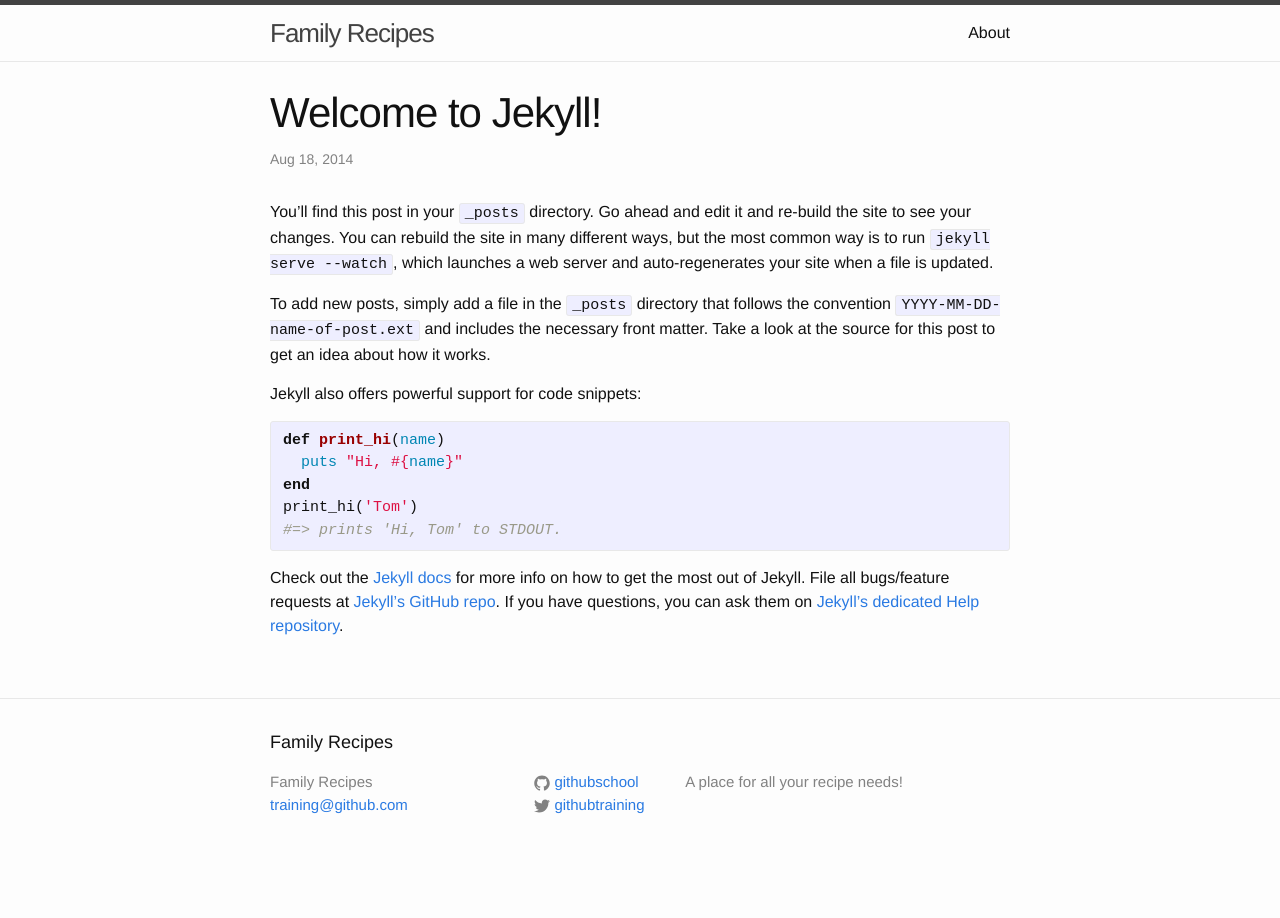
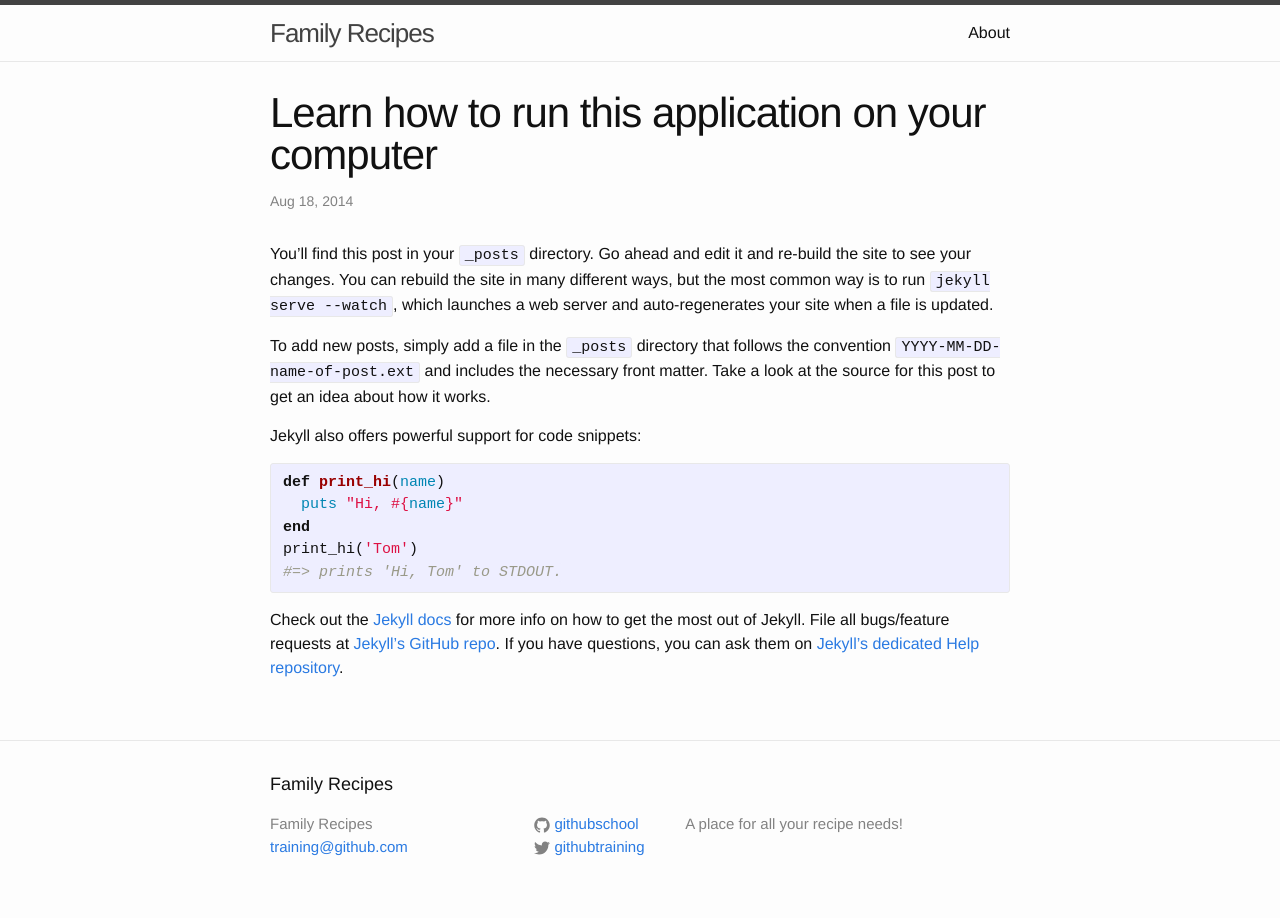
Before and after one commit to githubteacher/feb-recipes, a Jekyll site: the page built from _posts/2014-08-18-welcome-to-jekyll.markdown, in a window 1280 px wide. Built offline with Jekyll 4.4.1, drawn with Linux system fonts in a browser that asks for light colours.

Commit message:
rename first post for better learning
wanted to keep the first post for students to look back on to learn
more about how to run this jekyll site if need be

```diff
--- a/_posts/2014-08-18-welcome-to-jekyll.markdown
+++ b/_posts/2014-08-18-welcome-to-jekyll.markdown
@@ -1,6 +1,6 @@
 ---
 layout: post
-title:  "Welcome to Jekyll!"
+title:  "Learn how to run this application on your computer"
 date:   2014-08-18 14:48:56
 categories: jekyll update
 ---
```
